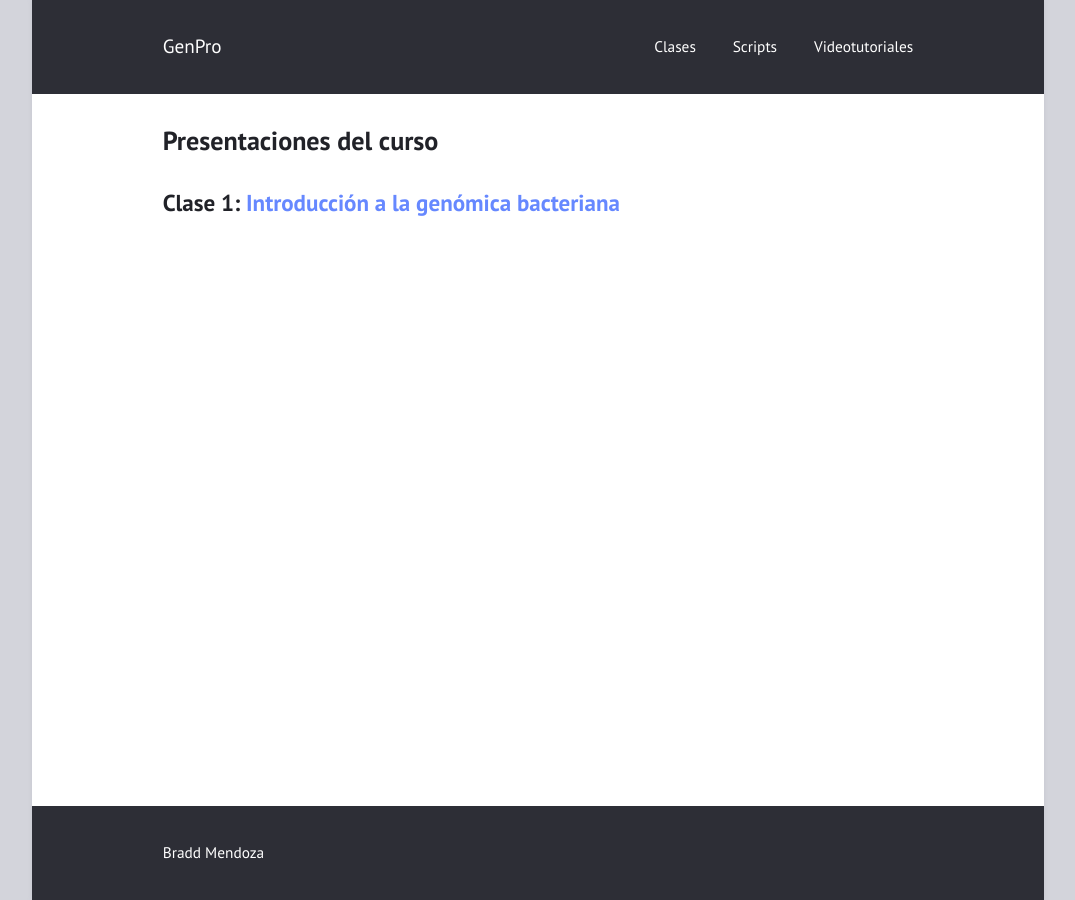
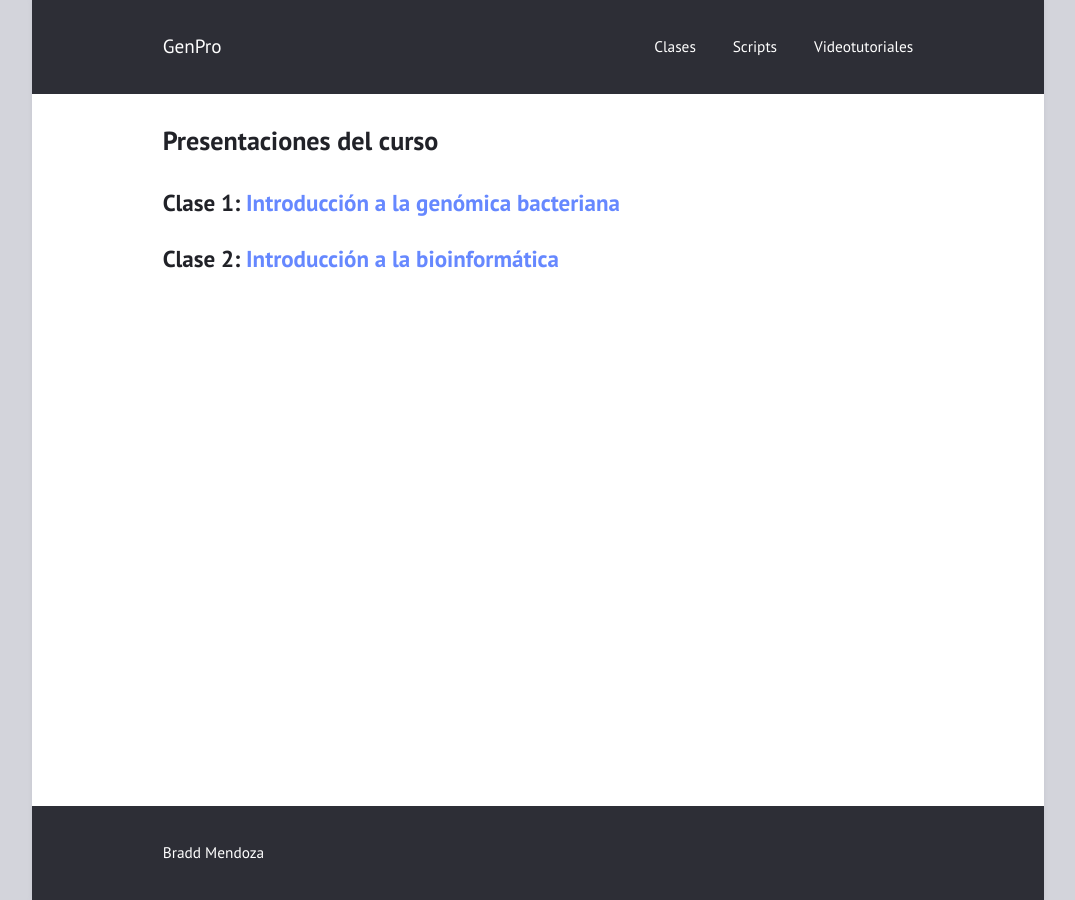
Before and after one commit to braddmg/GenPro, a Jekyll site: the page built from Clases.md, in a window 1280 px wide. Shown: the whole page, without its empty margins (102-1177 px from the left). Built offline with Jekyll 4.4.1, drawn with Linux system fonts in a browser that asks for light colours.

Commit message:
Update Clases.md

```diff
--- a/Clases.md
+++ b/Clases.md
@@ -4,7 +4,8 @@ layout: page
 ---
 
 ## Clase 1: [Introducción a la genómica bacteriana]
+## Clase 2: [Introducción a la bioinformática]
 
-[Introducción a la genómica bacteriana]: https://github.com/braddmg/ProkGen/raw/main/Clases/Clase_1.pdf
-[jekyll-gh]:   https://github.com/jekyll/jekyll
+[Introducción a la genómica bacteriana]: https://github.com/braddmg/GenPro/raw/main/Clases/Clase_1.pdf
+[Introducción a la bioinformática]:   https://github.com/braddmg/GenPro/raw/main/Clases/Clase%202.pdf
 [jekyll-talk]: https://talk.jekyllrb.com/
```
